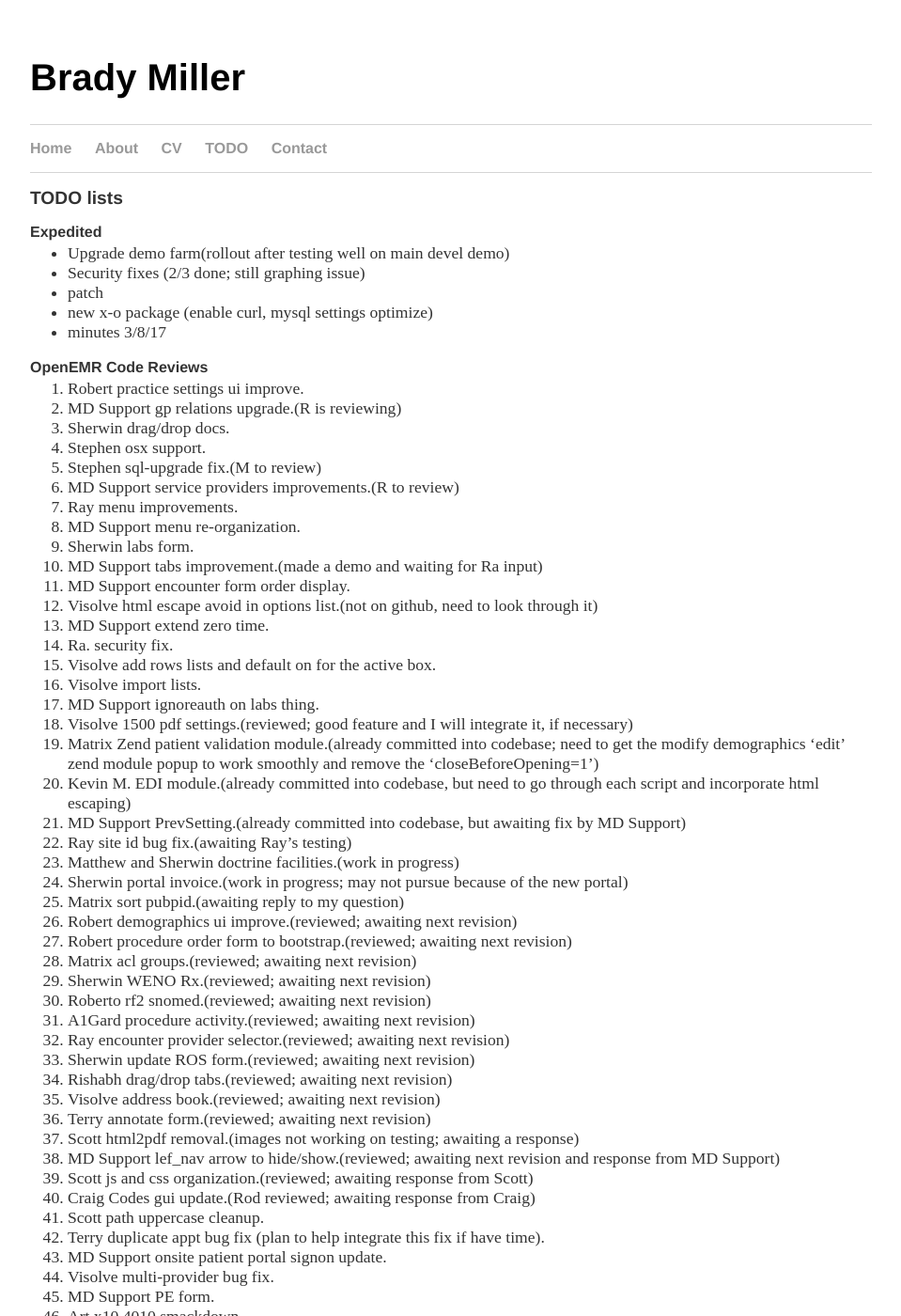
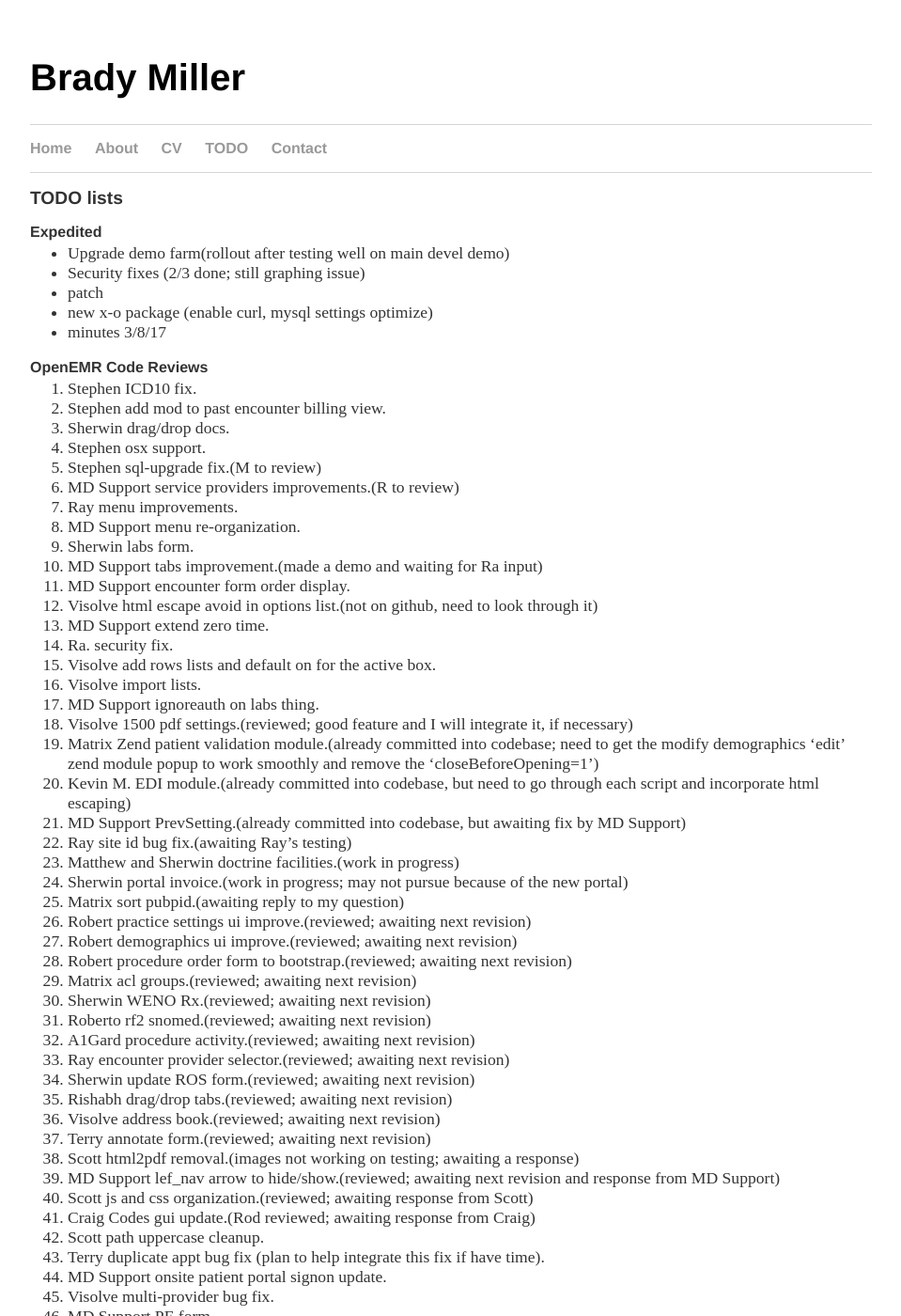
Before and after one commit to bradymiller/bradymiller.github.io, a Jekyll site: the page built from todo/index.md, in a window 1280 px wide and 1400 px high. Shown: the whole window at 94% size, without its empty margins (160-1119 px from the left). Built offline with Jekyll 4.4.1, drawn with Linux system fonts in a browser that asks for light colours; our own code applies the rules of GitHub Pages for plain Markdown files.

Commit message:
Update index.md

```diff
--- a/todo/index.md
+++ b/todo/index.md
@@ -11,8 +11,8 @@
 * minutes 3/8/17
 
 ### OpenEMR Code Reviews
-1. Robert practice settings ui improve.
-1. MD Support gp relations upgrade.(R is reviewing)
+1. Stephen ICD10 fix.
+1. Stephen add mod to past encounter billing view.
 1. Sherwin drag/drop docs.
 1. Stephen osx support.
 1. Stephen sql-upgrade fix.(M to review)
@@ -36,6 +36,7 @@
 1. Matthew and Sherwin doctrine facilities.(work in progress)
 1. Sherwin portal invoice.(work in progress; may not pursue because of the new portal)
 1. Matrix sort pubpid.(awaiting reply to my question)
+1. Robert practice settings ui improve.(reviewed; awaiting next revision)
 1. Robert demographics ui improve.(reviewed; awaiting next revision)
 1. Robert procedure order form to bootstrap.(reviewed; awaiting next revision)
 1. Matrix acl groups.(reviewed; awaiting next revision)
```
